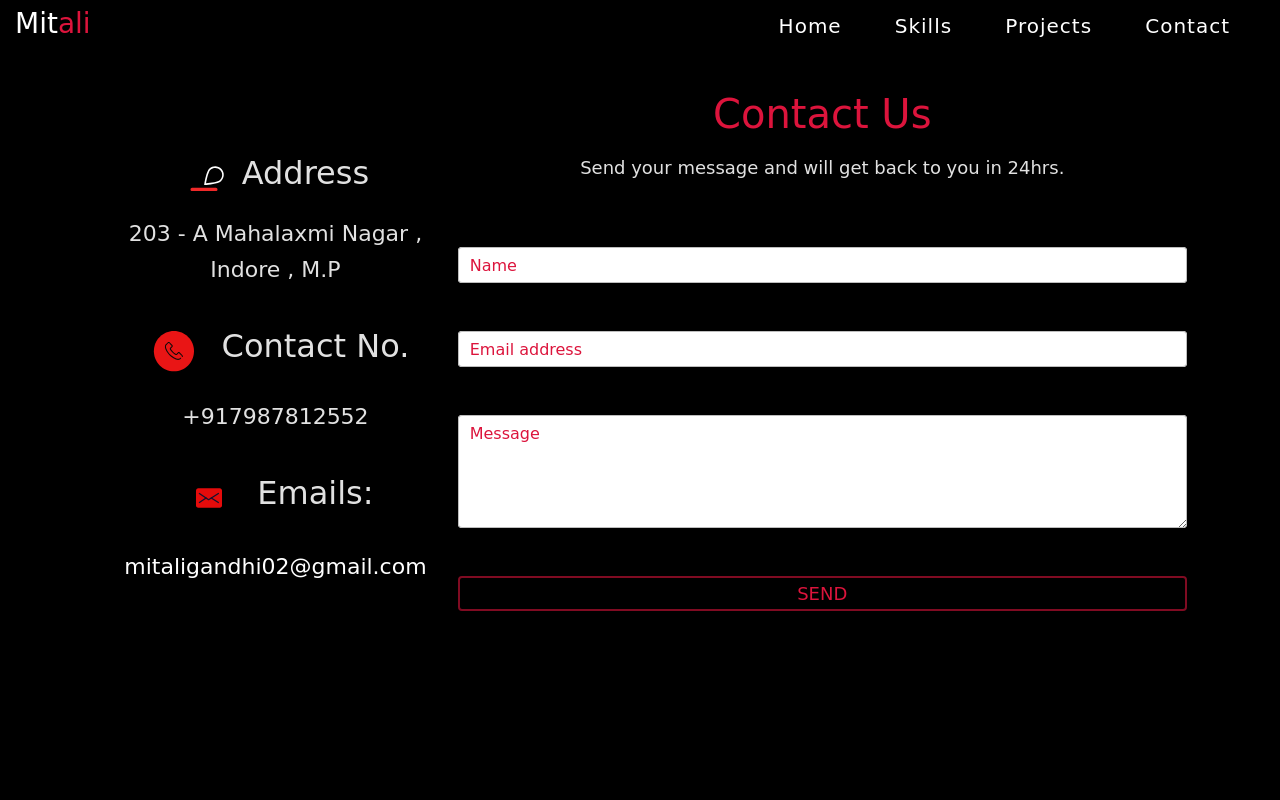
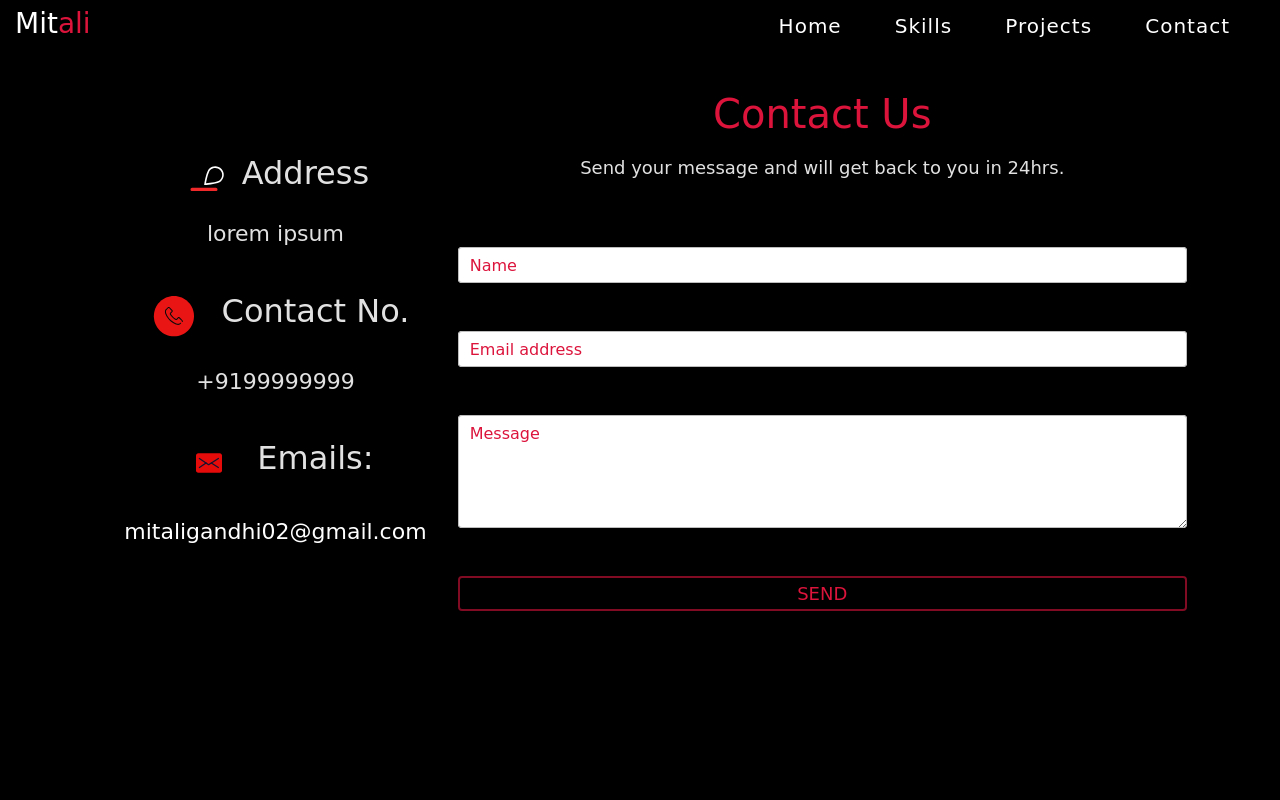
Before and after one commit to Mitali0326/E-Cell-Recruitment-Task, a plain HTML site: page contact.html in a window 1280 px wide. Shown: the top 800 px of the page. Drawn offline with nearby package versions, Linux system fonts and the light colour scheme; no server answers; a web font is replaced by a local one.

Commit message:
Update contact.html

```diff
--- a/contact.html
+++ b/contact.html
@@ -74,7 +74,7 @@
           <lottie-player src="./location.json" background="transparent"  speed="1"  style="width: 60px; height: 60px;  overflow-y: hidden!important;" loop autoplay></lottie-player>
         <h2 class="p-2 mt-2"> Address</h2>
         </div>
-        <p class="p-2">203 - A Mahalaxmi Nagar , Indore , M.P</p>
+        <p class="p-2">lorem ipsum</p>
         <div class="justify-content-center d-flex">
 
           <lottie-player src="./telephone.json" background="transparent"  speed="1"  style="width: 80px; height: 80px;  overflow-y: hidden!important;" loop autoplay></lottie-player>
@@ -82,7 +82,7 @@
         <h2 class="p-2 mt-2">Contact No.</h2>
         </div>
         <p class="p-2">
-        +917987812552
+        +9199999999
         </p>
         <div class="justify-content-center d-flex">
           <lottie-player src="./email.json" background="transparent"  speed="1"  style="width: 80px; height: 80px;  overflow-y: hidden!important;" loop autoplay></lottie-player>
```
